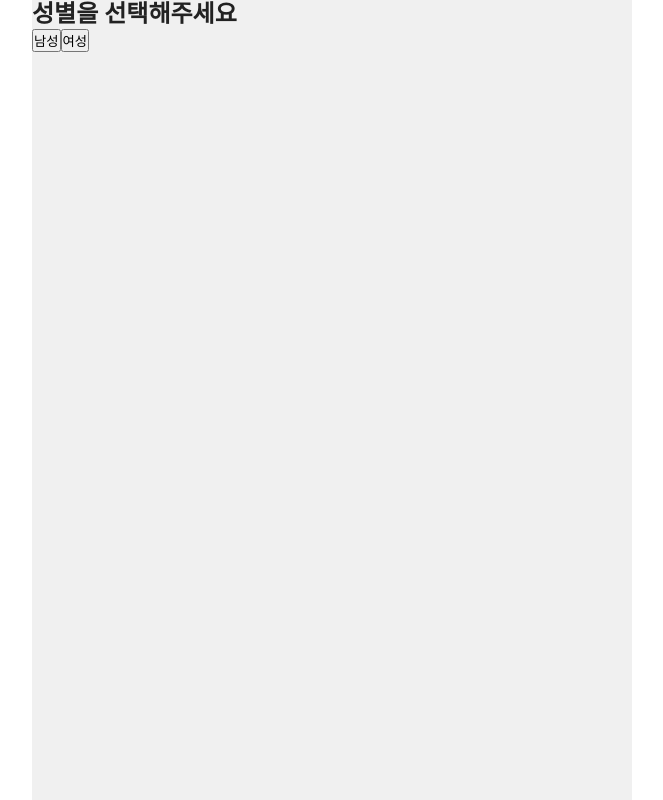
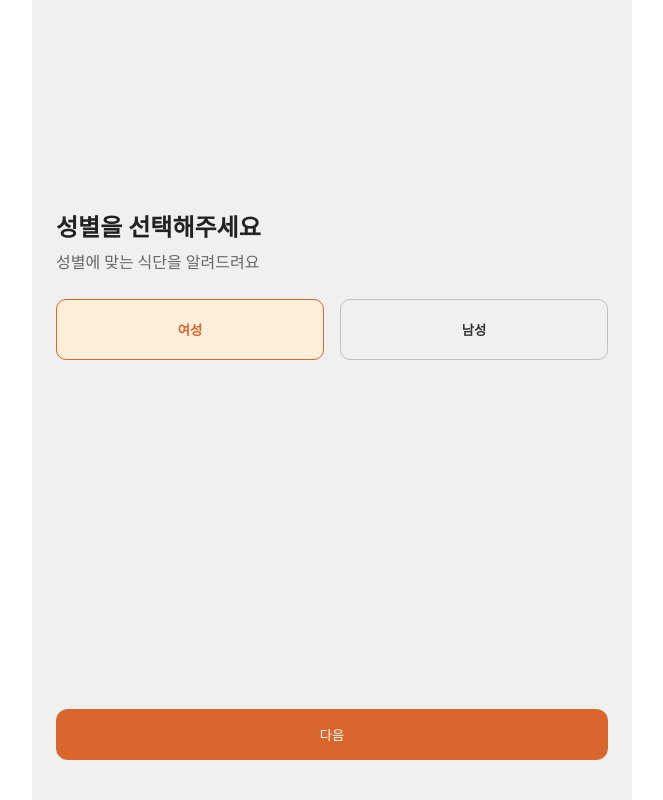
Before and after one commit to gringrape/vegan-app, a React (Vite) app: page /userinfo/gender in a window 1280 px wide. Shown: the whole page, without its empty margins (308-971 px from the left). Built offline with nearby package versions, Linux system fonts and the light colour scheme.

Commit message:
GenderPage 스타일

```diff
--- a/src/GlobalStyle.js
+++ b/src/GlobalStyle.js
@@ -12,7 +12,7 @@ const GlobalStyle = createGlobalStyle`
     width: 100%;
     margin: 0 auto;
     min-height: 100vh;
-    background-color: #f0f0f0;
+    background-color: ${({ theme }) => theme.colors.background};
     -webkit-text-size-adjust: 100%;
     -webkit-tap-highlight-color: transparent;
   }
--- a/src/pages/GenderPage.js
+++ b/src/pages/GenderPage.js
@@ -2,34 +2,95 @@ import { useState } from 'react';
 
 import { useNavigate } from 'react-router';
 
+import styled from 'styled-components';
+
+const Container = styled.div`
+  padding: 2.5em 1.5em;
+  display: flex;
+  flex-direction: column;
+  justify-content: space-between;
+  height: 100vh;
+
+  form {
+    margin: auto 0;
+    display: flex;
+    flex-direction: column;
+    align-items: flex-start;
+    gap: 0.5em;
+
+    p {
+      color: ${({ theme }) => theme.colors.textLight};
+    }
+  }
+`;
+
+const Select = styled.div`
+  display: flex;
+  width: 100%;
+  gap: 1em;
+`;
+
+const GenderButton = styled.button`
+  display: block;
+  width: 100%;
+  padding: 1.5em 0;
+  border-radius: 0.75em;
+  border: 1px solid ${({ theme, selected }) => selected ? theme.colors.primary : theme.colors.state.disabled};
+  color: ${({ theme, selected }) => selected ? theme.colors.primary : theme.colors.text};
+  background-color: ${({ theme, selected }) => selected ? theme.colors.primarySuperLight : theme.colors.background};
+  font-weight: bold;
+`;
+
+const Button = styled.button`
+  margin-top: auto;
+  padding: 16px 0;
+  background-color: ${({ theme, disabled }) => disabled ? theme.colors.state.disabled : theme.colors.primary};
+  border-radius: 12px;
+  color: white;
+  width: 100%;
+  text-align: center;
+  border: none;
+`;
+
 export default function GenderPage() {
   const navigate = useNavigate();
-  const [selectedGender, setSelectedGender] = useState('');
+  const [selectedGender, setSelectedGender] = useState('female');
+
+  const isNextDisabled = !selectedGender;
 
   const handleGenderSelect = (gender) => {
     setSelectedGender(gender);
+  };
+
+  const handleNext = () => {
     navigate('/userinfo/birthyear');
   };
 
   return (
-    <div>
+    <Container>
       <form>
         <h1>성별을 선택해주세요</h1>
-        <div>
-          <button
+        <p>성별에 맞는 식단을 알려드려요</p>
+        <Select>
+          <GenderButton
             type="button"
+            selected={selectedGender === 'female'}
+            onClick={() => handleGenderSelect('female')}
+          >
+            여성
+          </GenderButton>
+          <GenderButton
+            type="button"
+            selected={selectedGender === 'male'}
             onClick={() => handleGenderSelect('male')}
           >
             남성
-          </button>
-          <button
-            type="button"
-            onClick={() => handleGenderSelect('female')}
-          >
-            여성
-          </button>
-        </div>
+          </GenderButton>
+        </Select>
       </form>
-    </div>
+      <Button onClick={handleNext} disabled={isNextDisabled}>
+        다음
+      </Button>
+    </Container>
   );
 }
--- a/src/theme.js
+++ b/src/theme.js
@@ -33,11 +33,12 @@ const theme = {
   },
   colors: {
     primary: '#D9662C',           // 진한 주황 (CTA 버튼 등)
-    primaryLight: '#F29E48',      // 밝은 주황 (보조 강조)
+    primaryLight: '#F29E48',
+    primarySuperLight: '#FFEED9',
     secondary: '#3B9856',         // 진한 초록 (보조 포인트)
     secondaryLight: '#9DCB88',    // 밝은 초록 (아이콘, 포인트)
     broccoli: '#7EB77F',          // 캐릭터 보조용
-    background: '#F9E0A4',        // 전체 배경톤
+    background: '#F0F0F0',        // 전체 배경톤
     white: '#FFFFFF',
     text: '#333333',
     textLight: '#666666',
```
